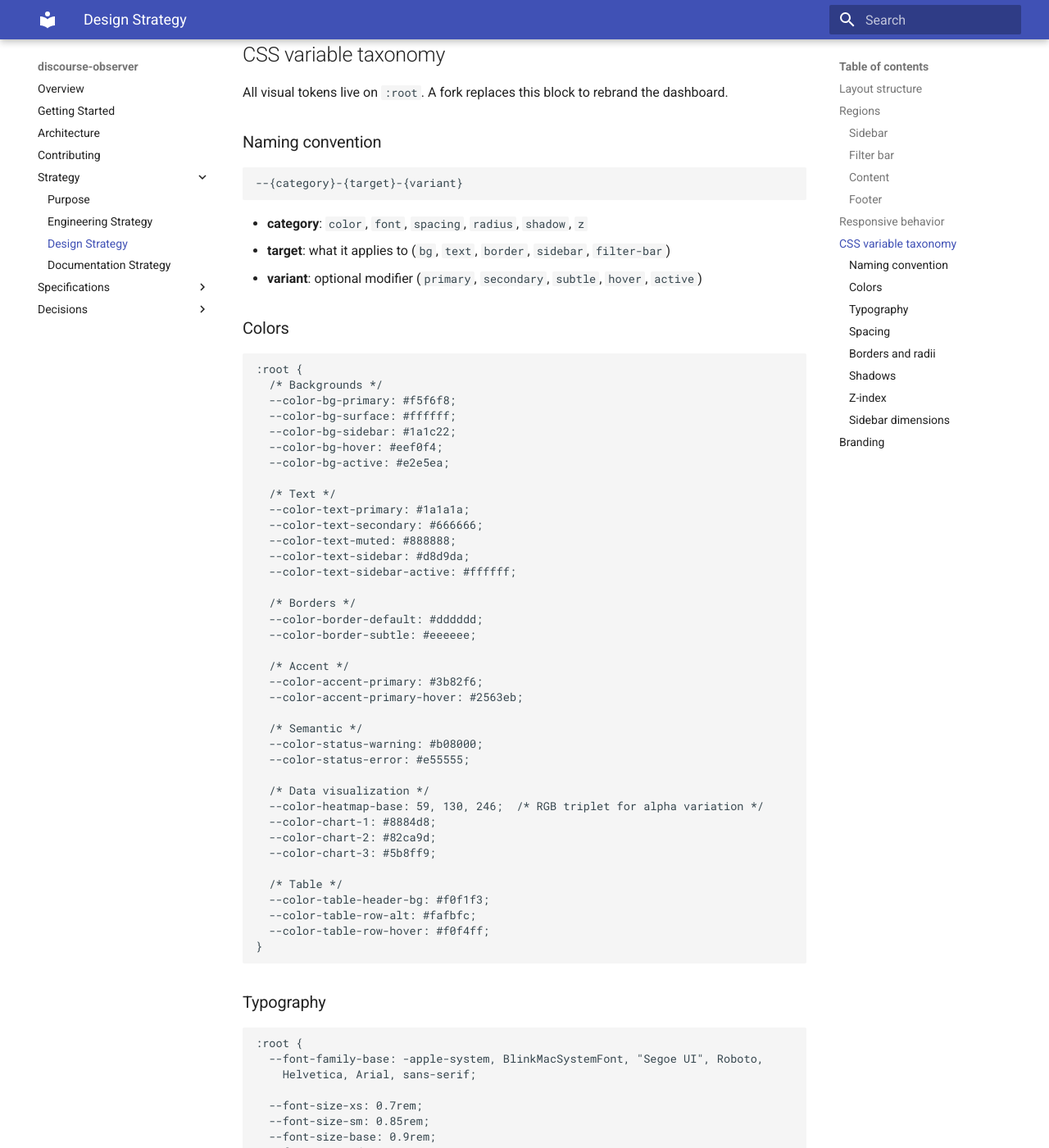
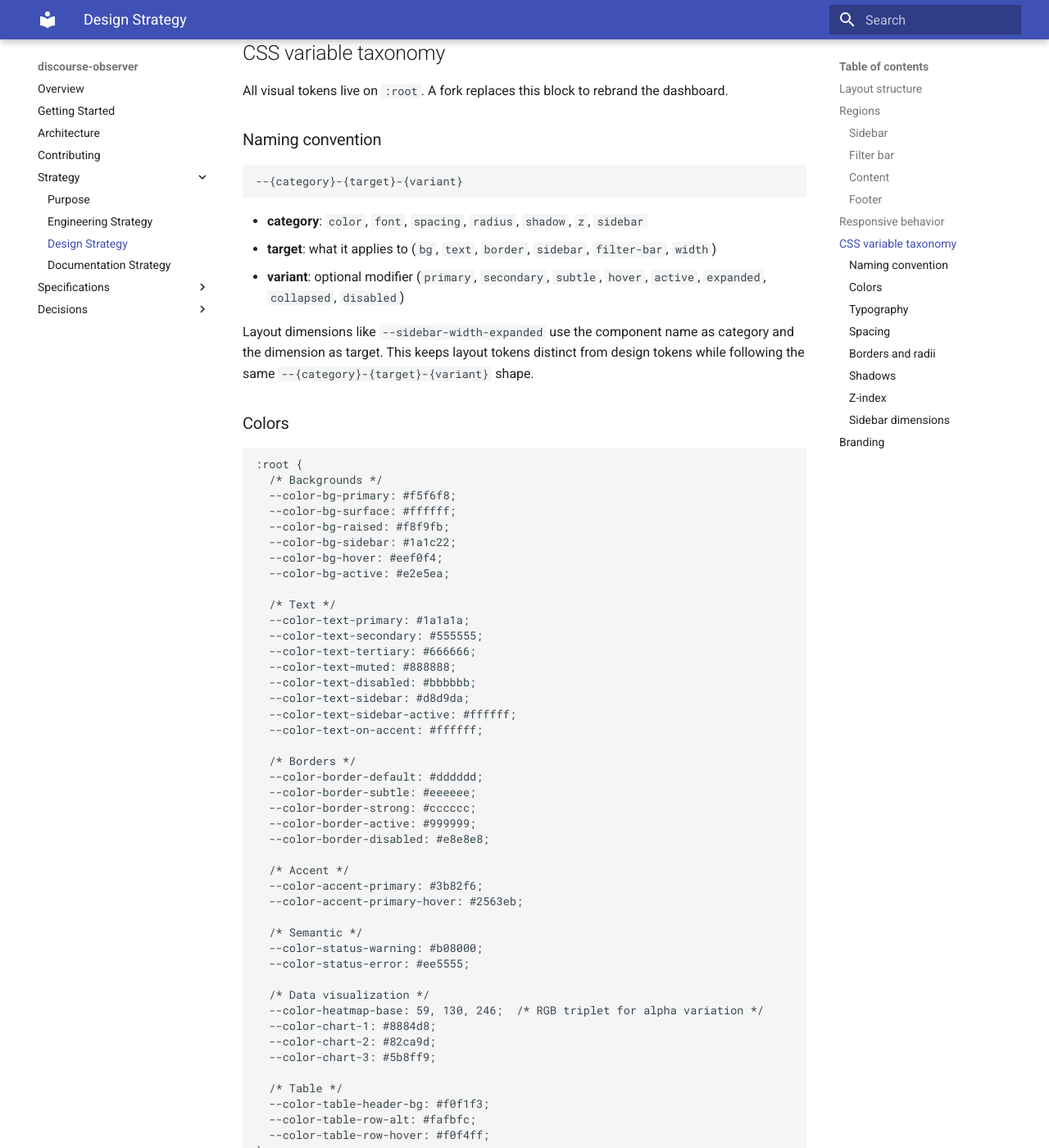
Before and after one commit to MorganDigitalAsyncTransparency/community, an MkDocs documentation site: the page built from discourse-observer/docs/design-strategy.md, in a window 1280 px wide and 1400 px high, scrolled down 3113 px. Shown: the whole window at 82% size. Built offline with MkDocs 1.6.1 and Material for MkDocs 9.7.7, drawn with Linux system fonts in a browser that asks for light colours; some of the changed text lies outside the part shown.

Commit message:
Fix six design strategy issues from Phase 5/6 review
1. Add 9 missing color variables (disabled, active, strong borders,
   raised bg, text-on-accent, tertiary text, border-disabled)
2. Fix spacing scale description (4px-based, not "doubles or halves")
3. Expand naming convention to cover layout tokens (sidebar category)
4. Remove incorrect position:sticky on filter-bar (grid handles it)
5. Remove unnecessary .content-inner wrapper
6. Document z-index stacking order with reasons, add --z-dropdown

Co-Authored-By: Claude Opus 4.6 (1M context) <noreply@anthropic.com>

````diff
--- a/discourse-observer/docs/design-strategy.md
+++ b/discourse-observer/docs/design-strategy.md
@@ -60,7 +60,7 @@ The `--sidebar-width` variable is toggled between expanded and collapsed values.
 
 ### Filter bar
 
-The filter bar sits above the content area and is sticky — it remains visible when the content scrolls. It contains:
+The filter bar sits above the content area. It does not scroll — the grid row is `auto`-sized, so the filter bar stays at the top while the content area scrolls independently. It contains:
 
 - Period selector (preset buttons + custom date range)
 - Tag/area selector (area dropdown + tag buttons)
@@ -78,20 +76,19 @@ The filter bar sits above the content area and is sticky — it remains visible
 }
 ```
 
+Note: `position: sticky` is not needed here. The grid layout already keeps the filter bar fixed — only the content row scrolls (via `overflow-y: auto`). The z-index ensures the filter bar renders above any content that may overlap during scroll transitions.
+
 ### Content
 
-The scrollable area for page-specific components (tables, charts, cards). Content is constrained to `max-width: 1400px` and centered within the grid cell.
+The scrollable area for page-specific components (tables, charts, cards). Content scrolls independently within its grid cell and constrains its children to `max-width: 1400px`.
 
 ```css
 .content {
   grid-area: content;
   overflow-y: auto;
-  padding: var(--spacing-lg) var(--spacing-md);
-}
-
-.content-inner {
   max-width: 1400px;
   margin: 0 auto;
+  padding: var(--spacing-lg) var(--spacing-md);
 }
 ```
 
@@ -135,9 +132,11 @@ All visual tokens live on `:root`. A fork replaces this block to rebrand the das
 --{category}-{target}-{variant}
 ```
 
-- **category**: `color`, `font`, `spacing`, `radius`, `shadow`, `z`
-- **target**: what it applies to (`bg`, `text`, `border`, `sidebar`, `filter-bar`)
-- **variant**: optional modifier (`primary`, `secondary`, `subtle`, `hover`, `active`)
+- **category**: `color`, `font`, `spacing`, `radius`, `shadow`, `z`, `sidebar`
+- **target**: what it applies to (`bg`, `text`, `border`, `sidebar`, `filter-bar`, `width`)
+- **variant**: optional modifier (`primary`, `secondary`, `subtle`, `hover`, `active`, `expanded`, `collapsed`, `disabled`)
+
+Layout dimensions like `--sidebar-width-expanded` use the component name as category and the dimension as target. This keeps layout tokens distinct from design tokens while following the same `--{category}-{target}-{variant}` shape.
 
 ### Colors
 
@@ -146,20 +145,27 @@ All visual tokens live on `:root`. A fork replaces this block to rebrand the das
   /* Backgrounds */
   --color-bg-primary: #f5f6f8;
   --color-bg-surface: #ffffff;
+  --color-bg-raised: #f8f9fb;
   --color-bg-sidebar: #1a1c22;
   --color-bg-hover: #eef0f4;
   --color-bg-active: #e2e5ea;
 
   /* Text */
   --color-text-primary: #1a1a1a;
-  --color-text-secondary: #666666;
+  --color-text-secondary: #555555;
+  --color-text-tertiary: #666666;
   --color-text-muted: #888888;
+  --color-text-disabled: #bbbbbb;
   --color-text-sidebar: #d8d9da;
   --color-text-sidebar-active: #ffffff;
+  --color-text-on-accent: #ffffff;
 
   /* Borders */
   --color-border-default: #dddddd;
   --color-border-subtle: #eeeeee;
+  --color-border-strong: #cccccc;
+  --color-border-active: #999999;
+  --color-border-disabled: #e8e8e8;
 
   /* Accent */
   --color-accent-primary: #3b82f6;
@@ -167,7 +173,7 @@ All visual tokens live on `:root`. A fork replaces this block to rebrand the das
 
   /* Semantic */
   --color-status-warning: #b08000;
-  --color-status-error: #e55555;
+  --color-status-error: #ee5555;
 
   /* Data visualization */
   --color-heatmap-base: 59, 130, 246;  /* RGB triplet for alpha variation */
@@ -208,7 +214,7 @@ All visual tokens live on `:root`. A fork replaces this block to rebrand the das
 
 ### Spacing
 
-An 8px-based scale. Each step doubles or halves the base.
+A 4px-based scale: 4, 8, 16, 24, 32. The first three steps double; the last two grow linearly. This gives tight control at small sizes and comfortable jumps at larger ones.
 
 ```css
 :root {
@@ -240,10 +246,20 @@ An 8px-based scale. Each step doubles or halves the base.
 
 ### Z-index
 
+Stacking order from back to front:
+
+| Layer | Variable | Value | Reason |
+|-------|----------|-------|--------|
+| Filter bar | `--z-filter-bar` | 50 | Above content scroll area |
+| Sidebar | `--z-sidebar` | 100 | Overlays filter bar and content when expanded |
+| Dropdowns | `--z-dropdown` | 200 | Timezone picker and similar overlays |
+| Dialog backdrop | `--z-dialog-backdrop` | 1000 | Modal overlays — above everything |
+
 ```css
 :root {
+  --z-filter-bar: 50;
   --z-sidebar: 100;
-  --z-filter-bar: 50;
+  --z-dropdown: 200;
   --z-dialog-backdrop: 1000;
 }
 ```
````
Also changed, not shown: other parts of discourse-observer/docs/design-strategy.md (+0 -2 lines).
